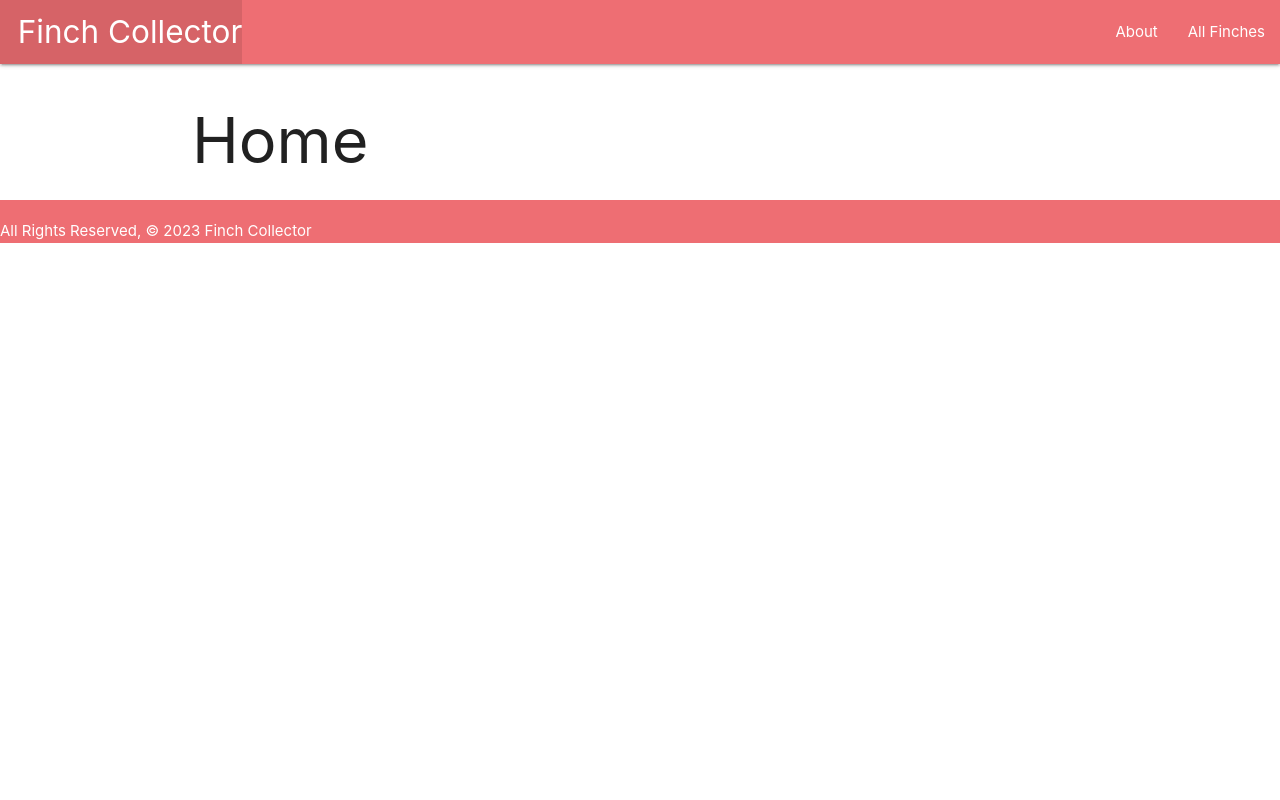
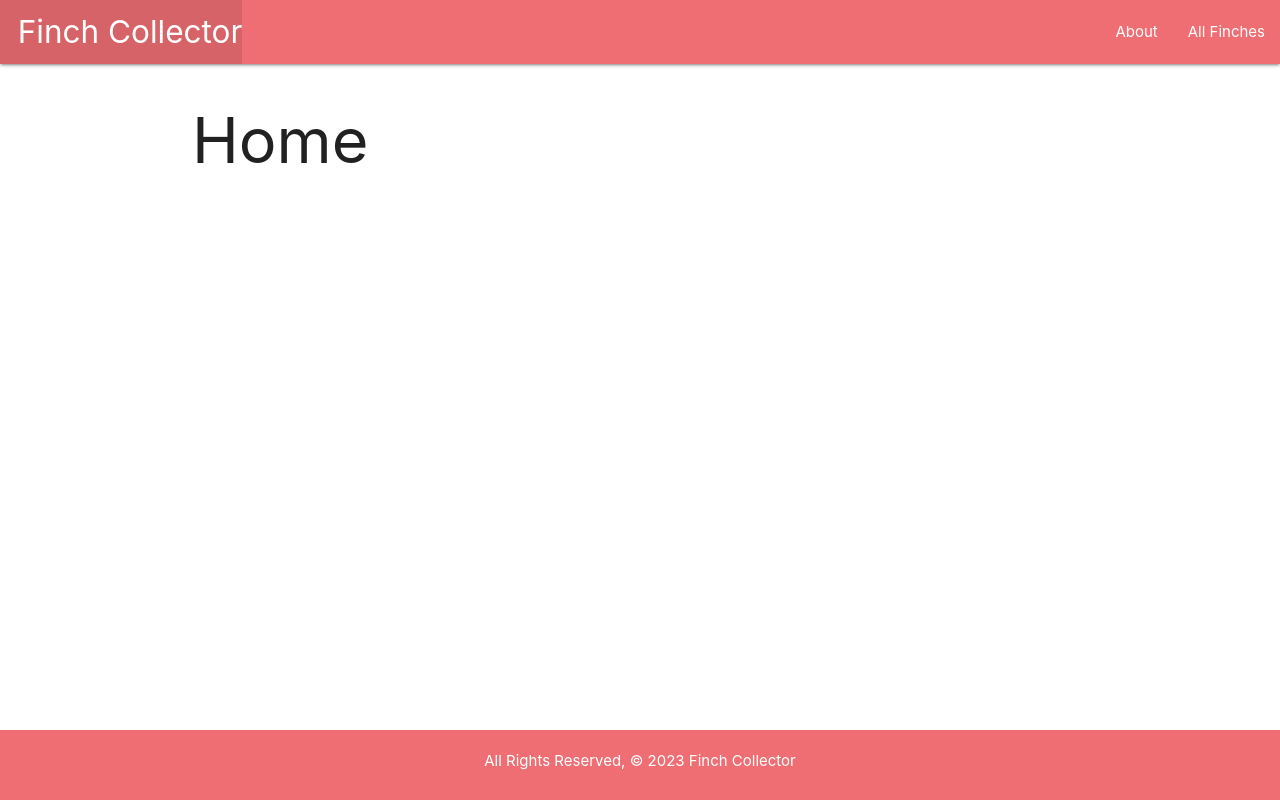
Before and after one commit to Callumwhhui/finch-collector-lab, a Django app: page / in a window 1280 px wide. Run offline with Django 4.2, Linux system fonts and the light colour scheme.

Commit message:
add styling

```diff
--- /dev/null
+++ b/main_app/static/css/style.css
@@ -0,0 +1,15 @@
+body {
+    display: flex;
+    min-height: 100vh;
+    flex-direction: column;
+  }
+
+  main {
+    flex: 1 0 auto;
+  }
+
+  footer.page-footer {
+    padding-top: 20px;
+    text-align: center;
+    height: 70px;
+  }
--- a/main_app/templates/base.html
+++ b/main_app/templates/base.html
@@ -1,3 +1,4 @@
+{% load static %}
 <!DOCTYPE html>
 <html lang="en">
 <head>
@@ -5,6 +6,7 @@
     <meta name="viewport" content="width=device-width, initial-scale=1.0">
     <title>Finch Boi</title>
     <link rel="stylesheet" href="https://cdnjs.cloudflare.com/ajax/libs/materialize/1.0.0/css/materialize.min.css">
+    <link rel="stylesheet" href="{% static 'css/style.css' %}">
 </head>
 <body>
     <header class="navbar-fixed">
```
